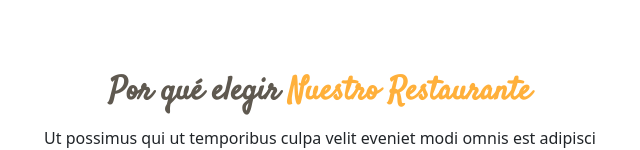
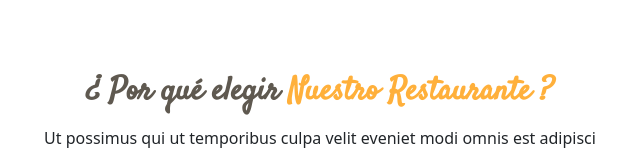
Before and after one commit to MatiasGoyaCampanella/Valkiriabar, a website with bundled scripts: page index.html in a window 1280 px wide. Shown: the part 802-952 px from the top of the page, 320-960 px from the left. Built offline with nearby package versions, Linux system fonts and the light colour scheme.

Commit message:
cambios en html

```diff
--- a/index.html
+++ b/index.html
@@ -144,7 +144,7 @@
       <div class="container">
 
         <div class="section-title">
-          <h2>Por qué elegir <span>Nuestro Restaurante</span></h2>
+          <h2>¿ Por qué elegir <span>Nuestro Restaurante ?</span></h2>
           <p>Ut possimus qui ut temporibus culpa velit eveniet modi omnis est adipisci expedita at voluptas atque vitae autem.</p>
         </div>
 
```
